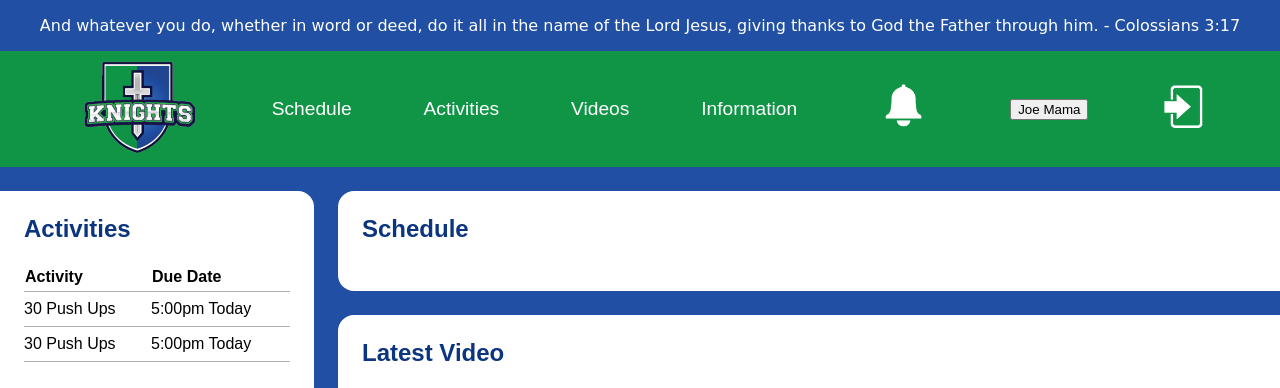
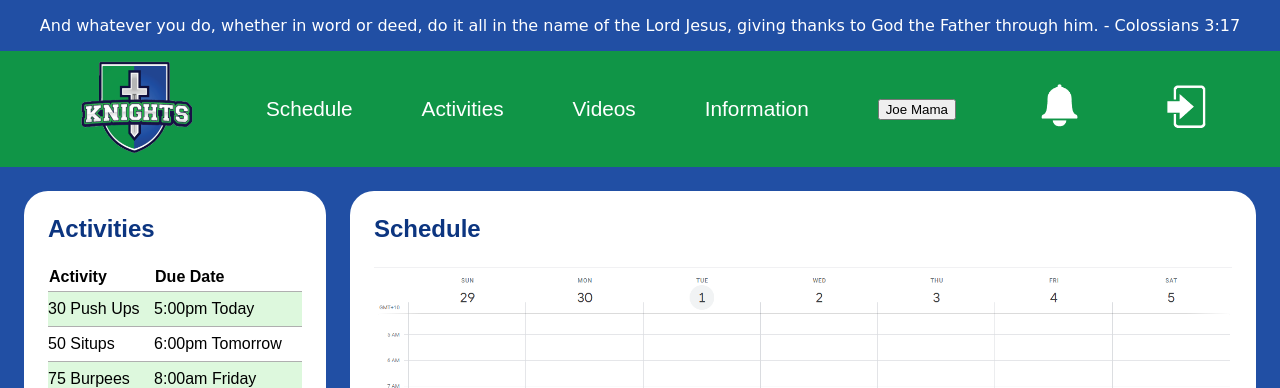
Before and after one commit to joebamba/NorthsideKnightsTrainingCentre, a PHP site: page /dashboard.php in a window 1280 px wide. Shown: the top 388 px of the page. Run offline with PHP 8.4, Linux system fonts and the light colour scheme; a user stored in the database is signed in; data comes from the database, SQL or seed files in the repository; both versions use the stored data as it was before the commit; some web fonts are replaced.

Commit message:
dashboard improved
schedule placeholder added
notifications looks nice
sql worked on a bit

```diff
--- a/components/header.php
+++ b/components/header.php
@@ -28,17 +28,17 @@
             <li><a class="navLink" href="404.php">Activities</a></li>
             <li><a class="navLink" href="404.php">Videos</a></li>
             <li><a class="navLink" href="404.php">Information</a></li>
+            <li><button><?php echo $_SESSION["user"]["firstName"] . " " . $_SESSION["user"]["lastName"] ?></button></li>
             <li class="notification">
                 <input type="image" src="images/bellnonotification.png" alt="notifications" height="75" onclick="showNotification()" class="dropBtn">
                 <div class="shownNotifications" id="notificationBtn">
-                    <div>test 1</div>
-                    <div>notification 2</div>
-                    <div>test number 3</div>
-                    <div>notificaton 4</div>
+                    <div id="heading">Notifications</div>
+                    <div>Soccer practice cancelled</div>
+                    <div>Trainer added a new activity</div>
+                    <div>NFL Training changed from 4:30pm to 5pm</div>
                 </div>
 
             </li>
-            <li><button><?php echo $_SESSION["user"]["firstName"] . " " . $_SESSION["user"]["lastName"] ?></button></li>
             <li><a href="index.html"><input type="image" src="images/logout.png" alt="logout" height="55"></a></li>
         </ul>
     </nav>
--- a/dashboard.php
+++ b/dashboard.php
@@ -9,6 +9,9 @@
         SELECT teamID FROM teamMembers WHERE userID = $userID
     ) ORDER BY videoID DESC";
     $videoLink = $mysqli->query($videoQuery)->fetch_assoc()["videoURL"];
+
+    // This gets the activity
+
 ?>
 
 <main>
@@ -19,18 +22,27 @@
                 <th>Activity</th>
                 <th>Due Date</th>
             </tr>
+            <?php
+
+
+            ?>
             <tr>
                 <td>30 Push Ups</td>
                 <td>5:00pm Today</td>
             </tr>
             <tr>
-                <td>30 Push Ups</td>
-                <td>5:00pm Today</td>
+                <td>50 Situps</td>
+                <td>6:00pm Tomorrow</td>
+            </tr>
+            <tr>
+                <td>75 Burpees</td>
+                <td>8:00am Friday</td>
             </tr>
         </table>
     </section>
-    <section onload ="displaySchedual()">
+    <section>
         <h2>Schedule</h2>
+        <img src="images/schedule.PNG" alt ="Schedule">
     </section>
     <section>
         <h2>Latest Video</h2>
--- a/styles.css
+++ b/styles.css
@@ -1,6 +1,6 @@
 * {
-    /* this is temporary */
     font-family: sans-serif;
+    outline: none;
 }
 
 html, body{
@@ -42,7 +42,7 @@ nav ul {
 .navLink {
     color: white;
     text-decoration: none;
-    font-size: 1.2em;
+    font-size: 1.3em;
     padding-bottom: 0.25em;
 }
 
@@ -52,13 +52,24 @@ nav ul {
 
 
 .shownNotifications{
-    color: black;
     text-decoration: none;
     position:absolute;
     display: none;
     overflow: auto;
     z-index: 1;
+}
 
+#heading {
+    font-weight: 600;
+}
+
+.shownNotifications > div {
+    border-bottom: rgb(175, 175, 175) solid 1px;
+    padding: 0.5em 0.4em;
+}
+
+.shownNotifications > div:nth-child(even) {
+    background-color: rgb(221, 248, 221);
 }
 
 .notification{
@@ -69,28 +80,37 @@ nav ul {
 .show{
     display: block;
     background-color: white;
-    border-radius: 4%;
-    transition-delay: 1s;
+    width:13em;
+    border-radius: 5%;
+    transition-delay: 1.5s;
+    height: auto;
+    padding: 1em;
+    right: 0;
+    border: black solid 1px;
+
+
 }
+
 
 /* Main part */
 section:nth-of-type(1) {
     grid-area: activity;
-    border-radius: 0 1em 1em 0;
 }
 section:nth-of-type(2) {
     grid-area: schedual;
-    border-radius: 1em 0 0 1em;
 }
 section:nth-of-type(3) {
     grid-area: video;
-    border-radius: 1em 0 0 1em;
 }
 
 section {
     background-color:white;
     padding: 1.5em;
+    border-radius: 1.5em;
+}
 
+section > img {
+    width: 100%;
 }
 
 main {
@@ -98,9 +118,9 @@ main {
     grid-template-columns: 1fr 3fr;
     grid-template-areas:
     "activity schedual"
-    "activity video";
+    "video video";
     background-color: #214FA4;
-    padding: 1.5em 0;
+    padding: 1.5em;
     grid-gap: 1.5em;
 }
 
@@ -135,6 +155,10 @@ tr {
     border-bottom: rgb(175, 175, 175) solid 1px;
 }
 
+tr:nth-child(even) {
+    background-color: rgb(221, 248, 221);
+}
+
 th {
     text-align: left;
     padding-bottom: 0.3em;
@@ -144,6 +168,7 @@ td {
     padding: 0.5em 0;
 }
 
+/* Footer */
 footer{
     background-color: #109547;
     color: white;
```
Also changed, not shown: database.sql (+9 -1 lines).
